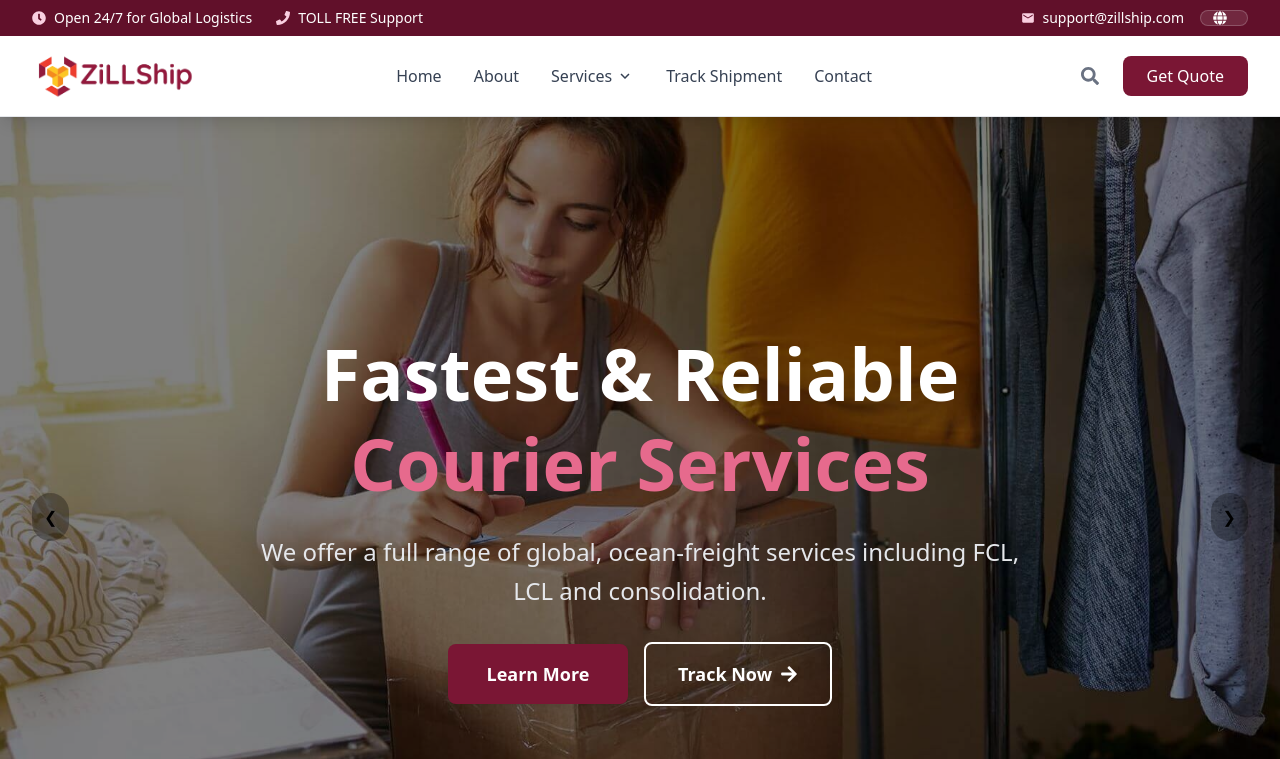
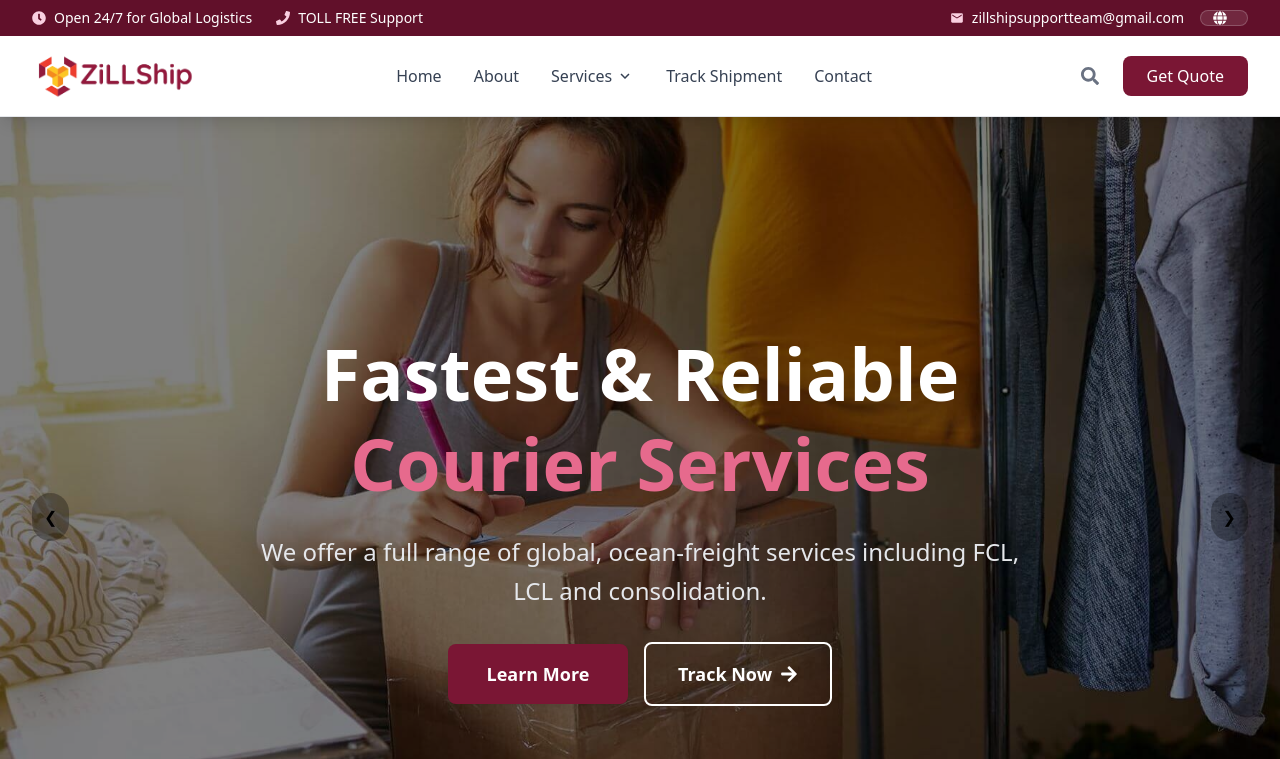
Before and after one commit to godwininyene/zillship, a Next.js app: page / in a window 1280 px wide. Shown: the top 759 px of the page. Built offline with nearby package versions, Linux system fonts and the light colour scheme.

Commit message:
WIP: Change support email

```diff
--- a/next.config.mjs
+++ b/next.config.mjs
@@ -21,7 +21,8 @@ const nextConfig = {
       }
     })
     return config
-  }
+  },
+  // output:'export'
 };
 
 export default nextConfig;
--- a/src/lib/db.js
+++ b/src/lib/db.js
@@ -5,9 +5,9 @@ import '@/models/shipmentHistory'
 let MONGO_URI;
 
 if (process.env.APP_ENV === 'production') {
-  //  MONGO_URI = process.env.DB_LOCAL;
+   MONGO_URI = process.env.DB_LOCAL;
 
-  MONGO_URI = process.env.DATABASE.replace('<PASSWORD>', process.env.DATABASE_PASSWORD);
+  // MONGO_URI = process.env.DATABASE.replace('<PASSWORD>', process.env.DATABASE_PASSWORD);
 } else {
   MONGO_URI = process.env.DB_LOCAL;
 }
--- a/src/ui/Footer.js
+++ b/src/ui/Footer.js
@@ -65,7 +65,7 @@ const Footer = () => {
                 { label: 'About Us', href: '/about' },
                 { label: 'Our Services', href: '/services' },
                 { label: 'Track Order', href: '/track-order' },
-                { label: 'Contact Us', href: '/contact' },
+                { label: 'Contact Us', href: '/' },
                 { label: 'Diplomatic Services', href: '/diplomatic' }
               ].map((link, i) => (
                 <li key={i}>
@@ -86,7 +86,7 @@ const Footer = () => {
             <h4 className='text-lg font-semibold mb-6 text-white'>Contact Info</h4>
             <div className='space-y-4'>
               {[
-                { icon: FaEnvelope, label: 'Email', value: 'support@zillship.com', href: 'mailto: support@zillship.com' },
+                { icon: FaEnvelope, label: 'Email', value: 'zillshipsupportteam@gmail.com', href: 'mailto:zillshipsupportteam@gmail.com' },
                 { icon: FaPhone, label: 'Call Us', value: 'TOLL FREE Support', href: 'tel:+914567890' },
                 { icon: FaClock, label: 'Working Hours', value: '24/7 Global Support', href: '#' }
               ].map((item, i) => (
--- a/src/ui/PageNav.js
+++ b/src/ui/PageNav.js
@@ -118,7 +118,7 @@ const PageNav = () => {
                         <div className='flex items-center space-x-4'>
                             <div className='hidden md:flex items-center space-x-2'>
                                 <MdEmail className='text-primary-200' />
-                                <a href='mailto:support@zillship.com' className='hover:text-primary-200 transition-colors'>support@zillship.com</a>
+                                <a href='mailto:zillshipsupportteam@gmail.com' className='hover:text-primary-200 transition-colors'>zillshipsupportteam@gmail.com</a>
                             </div>
                             {/* Google Translator (Desktop) */}
                             <div className="flex items-center gap-2 bg-white/10 px-3  rounded-full border border-white/20">
@@ -345,10 +345,10 @@ const PageNav = () => {
                                 <div className='flex items-center space-x-2'>
                                     <MdEmail className='text-primary-500' />
                                     <a
-                                        href='mailto:support@zillship.com'
+                                        href='mailto:zillshipsupportteam@gmail.com'
                                         className='text-gray-700 hover:text-primary-600 transition-colors'
                                     >
-                                        support@zillship.com
+                                       zillshipsupportteam@gmail.com
                                     </a>
                                 </div>
                             </div>
```
